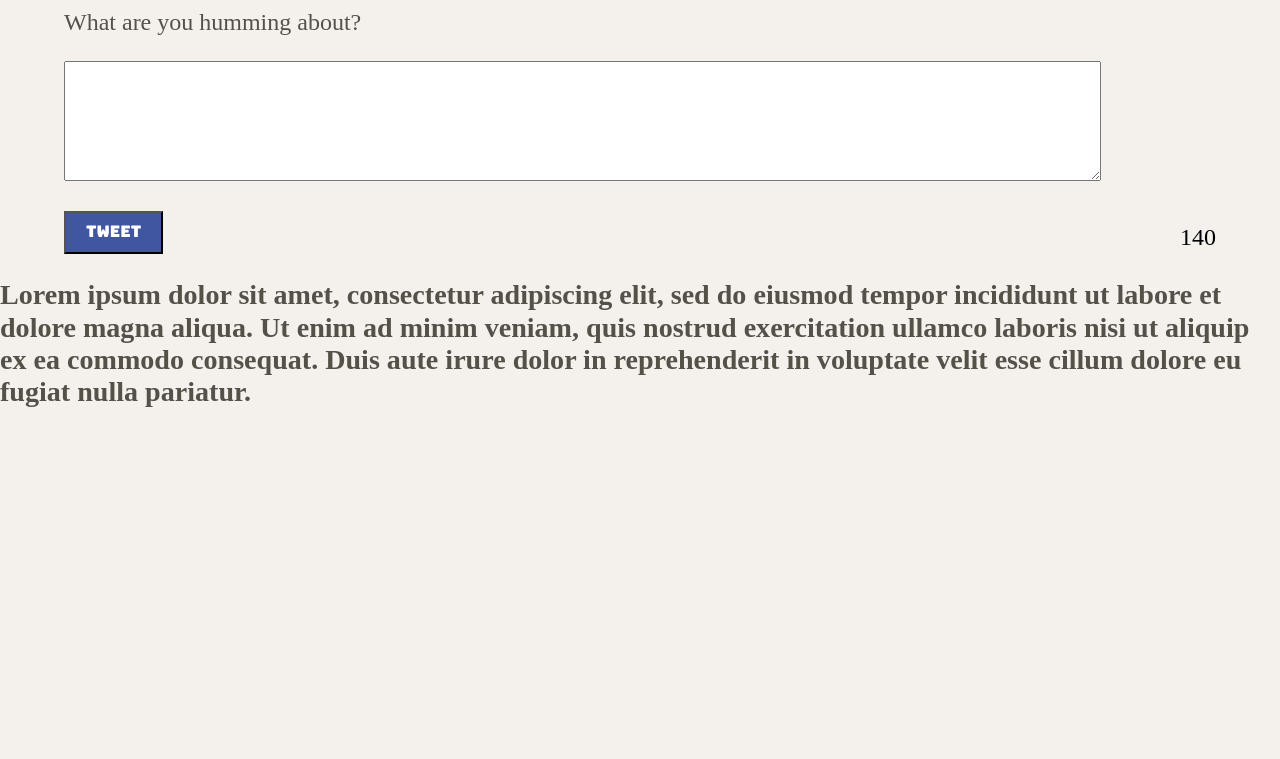
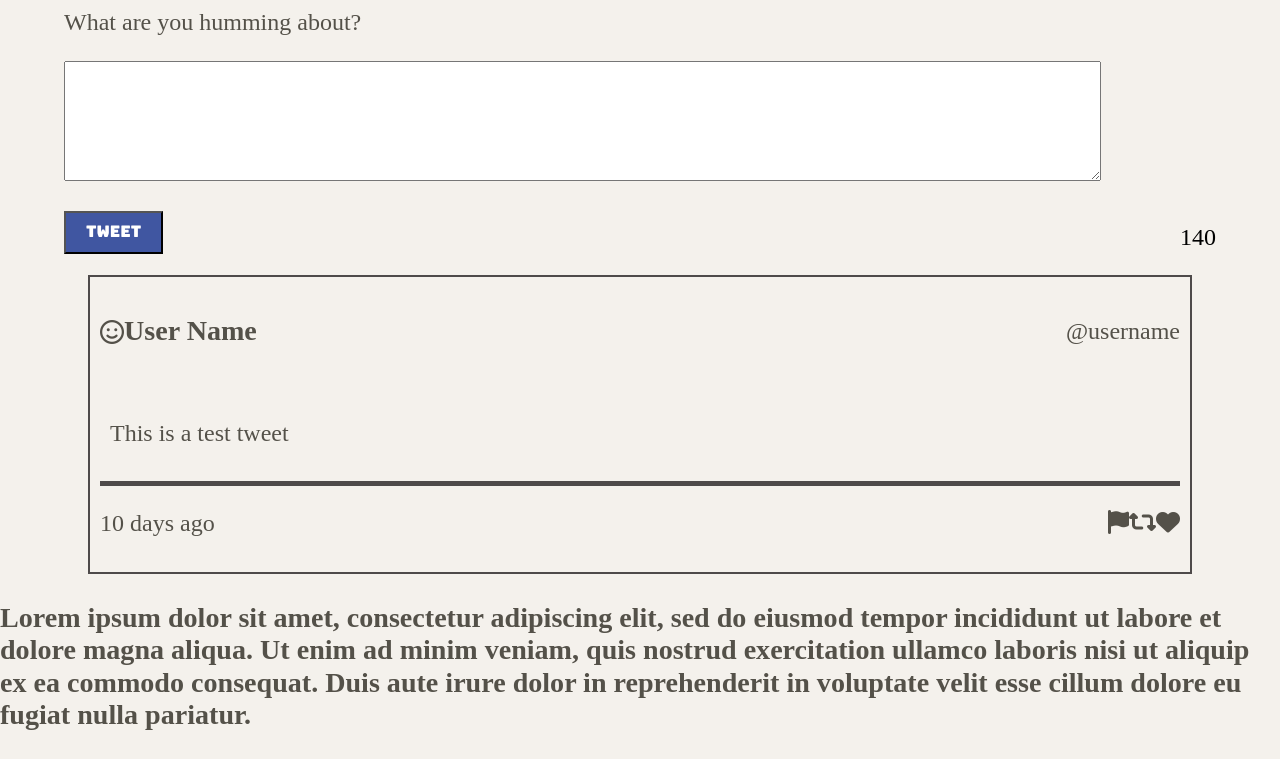
Before and after one commit to TandsPM/tweeter-tm, a website: page public/index.html in a window 1280 px wide. Shown: the part 492-1251 px from the top of the page. Before the commit the page ends 929 px from the top, so only its background shows below. Drawn offline with nearby package versions, Linux system fonts and the light colour scheme.

Commit message:
tweet styling and html

```diff
--- a/public/index.html
+++ b/public/index.html
@@ -24,6 +24,7 @@
   <link rel="stylesheet" href="/styles/nav.css" type="text/css" />
   <link rel="stylesheet" href="/styles/header.css" type="text/css" />
   <link rel="stylesheet" href="/styles/new-tweet.css" type="text/css" />
+  <link rel="stylesheet" href="/styles/tweets.css" type="text/css" />
 
   <!-- External JS -->
   <script src="https://ajax.googleapis.com/ajax/libs/jquery/3.4.1/jquery.min.js"></script>
@@ -48,6 +49,7 @@
 
   <!-- Header -->
   <header>
+    <section class="page-header">
       <div>
         <img src="/images/profile-hex.png">
       </div>
@@ -55,6 +57,7 @@
       <div>
         <h2>Your Name</h2>
       </div>
+    </section>
   </header>
 
 
@@ -71,6 +74,25 @@
         </div>
       </form>
     </section>
+
+    <article class="tweet">
+      <header class="tweet-header">
+        <div class="user-info">
+          <i class="fa-regular fa-face-smile"></i>
+          <h3>User Name</h3>
+        </div>
+        <p class="username">@username</p>
+      </header>
+
+      <div class="tweet-content">
+        <p>This is a test tweet</p>
+      </div>
+
+      <footer class="tweet-footer">
+        <p>10 days ago</p>
+        <p><i class="fa-solid fa-flag"></i><i class="fa-solid fa-retweet"></i><i class="fa-solid fa-heart"></i></p>
+      </footer>
+    </article>
   </main>
   <h3>Lorem ipsum dolor sit amet, consectetur adipiscing elit, sed do eiusmod tempor incididunt ut labore et dolore
     magna aliqua. Ut enim ad minim veniam, quis nostrud exercitation ullamco laboris nisi ut aliquip ex ea commodo
--- a/public/styles/header.css
+++ b/public/styles/header.css
@@ -5,7 +5,7 @@
 * The name should be centered below the avatar
 * The background-color should be a different colour than the nav and the body */
 
-header {
+.page-header {
   display: flex;
   height: 400px;
   width: 100%;
@@ -18,7 +18,7 @@ header {
   z-index: 0;
 }
 
-.img {
+img {
   justify-content: center;
   align-items: center;
 }
--- /dev/null
+++ b/public/styles/tweets.css
@@ -0,0 +1,38 @@
+.tweet {
+  display: flex;
+  flex-direction: column;
+  padding: 10px;
+  margin: 1em;
+  border: 2px solid #4e4a4a;
+  box-sizing: border-box;
+}
+
+
+.tweet-header {
+  display: flex;
+  justify-content: space-between;
+  align-items: center;
+  width: 100%;
+  margin-bottom: 10px;
+}
+
+.user-info {
+  display: flex;
+  align-items: center;
+}
+
+.username {
+  margin-left: auto;
+}
+
+.tweet-content {
+  padding: 10px;
+  border-bottom: 5px solid #4e4a4a;
+}
+
+.tweet-footer {
+  display: flex;
+  justify-content: space-between;
+  align-items: center;
+  width: 100%;
+}
```
Lines whose indentation alone changed are shown as unchanged.
